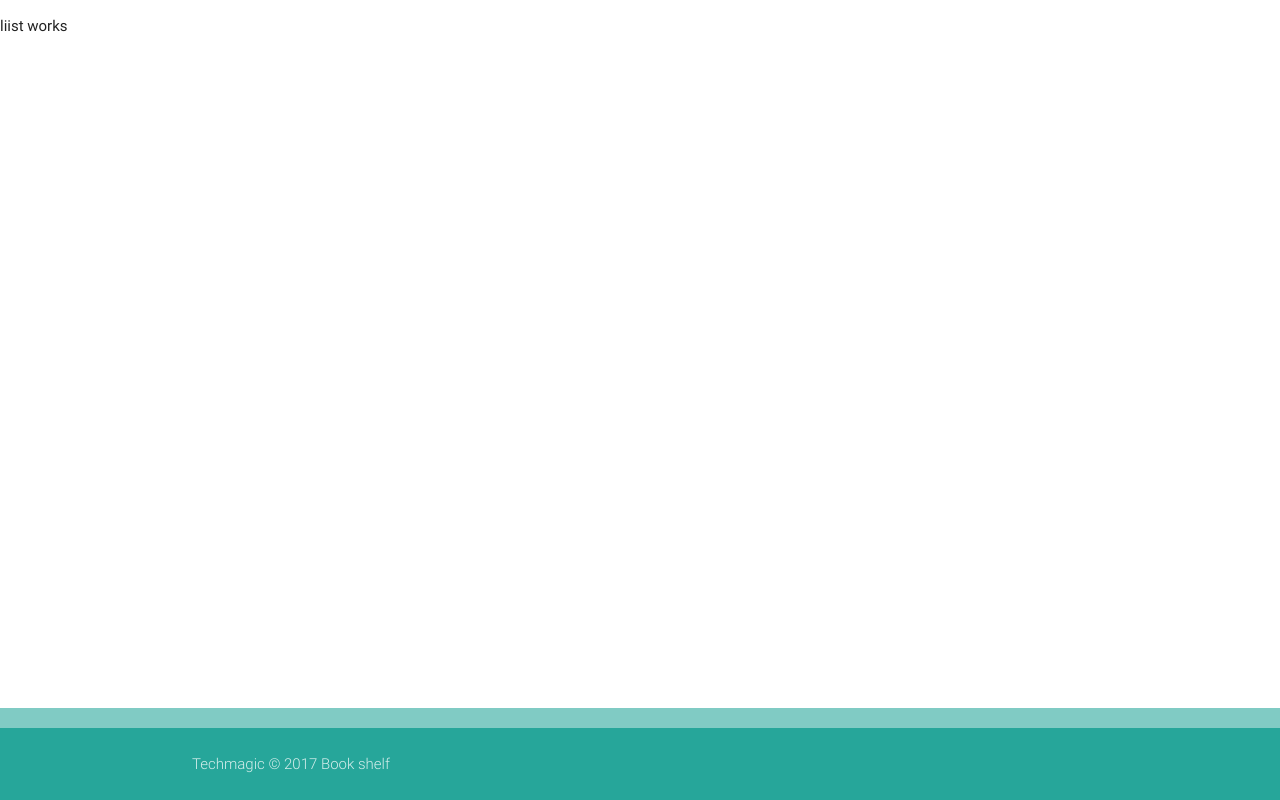
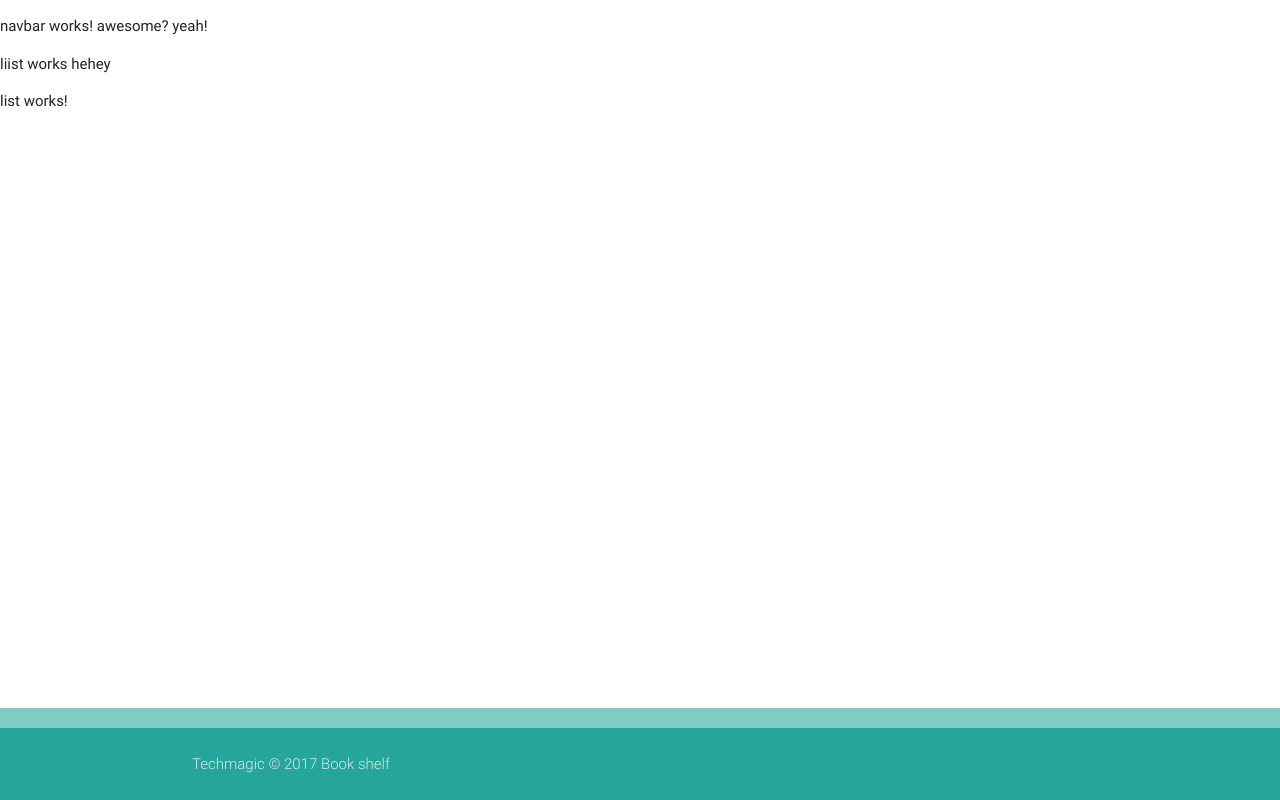
Before and after one commit to IhorShmidt/book-shelf-frontend, an Angular app: page /content/books in a window 1280 px wide. Built offline with nearby package versions, Linux system fonts and the light colour scheme.

Commit message:
still routing

```diff
--- a/src/app/app.module.ts
+++ b/src/app/app.module.ts
@@ -15,6 +15,7 @@ import {routing} from './app-routing.module';
 import { FormsModule, ReactiveFormsModule } from '@angular/forms';
 import {AuthService} from './services/auth/auth.service';
 import {HttpClientModule} from '@angular/common/http';
+import { NavbarComponent } from './components/navbar/navbar.component';
 // import {AuthGuard} from './guards/auth-guard.guard';
 
 
@@ -29,7 +30,8 @@ import {HttpClientModule} from '@angular/common/http';
     BooksListComponent,
     ListComponent,
     BookComponent,
-    FooterComponent
+    FooterComponent,
+    NavbarComponent
   ],
   imports: [
     BrowserModule,
--- a/src/app/components/books-list/books-list.component.html
+++ b/src/app/components/books-list/books-list.component.html
@@ -1 +1,2 @@
-<p>liist works</p>
+<p>liist works hehey</p>
+<router-outlet></router-outlet>
--- a/src/app/components/main/main.component.html
+++ b/src/app/components/main/main.component.html
@@ -1,2 +1,2 @@
-<!--<app-navbar></app-navbar>-->
+<app-navbar></app-navbar>
 <router-outlet></router-outlet>
--- /dev/null
+++ b/src/app/components/navbar/navbar.component.html
@@ -0,0 +1,3 @@
+<p>
+  navbar works! awesome? yeah!
+</p>
--- /dev/null
+++ b/src/app/components/navbar/navbar.component.ts
@@ -0,0 +1,15 @@
+import { Component, OnInit } from '@angular/core';
+
+@Component({
+  selector: 'app-navbar',
+  templateUrl: './navbar.component.html',
+  styleUrls: ['./navbar.component.css']
+})
+export class NavbarComponent implements OnInit {
+
+  constructor() { }
+
+  ngOnInit() {
+  }
+
+}
```
Also changed, not shown: src/app/components/navbar/navbar.component.css (added), 1 other file (tests, documents, lock files or other folders).
